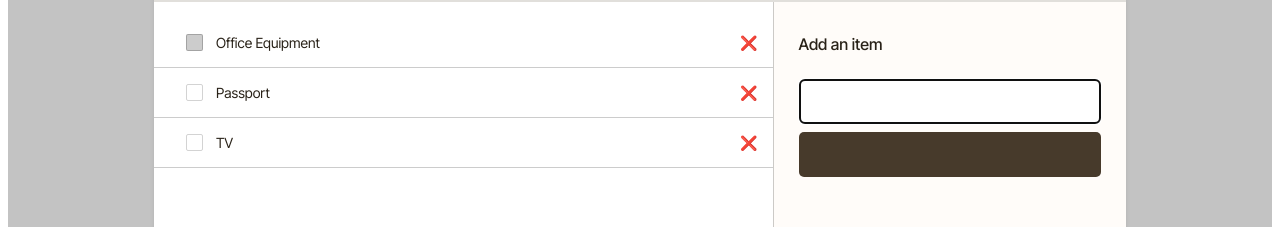
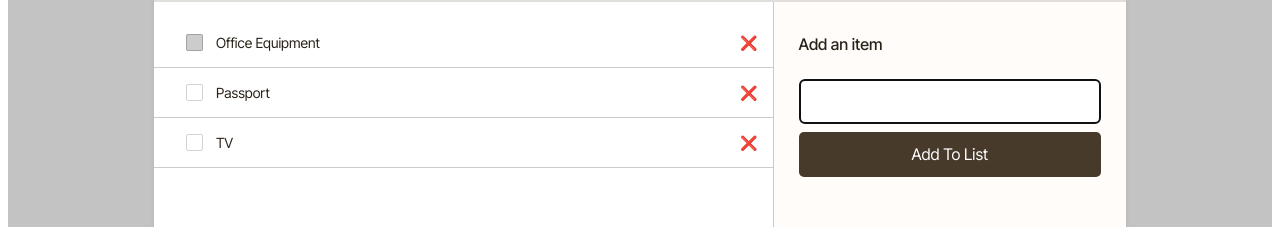
Before and after one commit to jonthedev/pack-and-move, a React (Vite) app: page / in a window 1280 px wide. Shown: the part 217-444 px from the top of the page. Built offline with nearby package versions, Linux system fonts and the light colour scheme.

Commit message:
fix: text in Button component not rendering

```diff
--- a/src/components/Feat/Button/Button.jsx
+++ b/src/components/Feat/Button/Button.jsx
@@ -1,6 +1,6 @@
 import styles from "./Button.module.css"
 
-export const Button = ({ onClick, buttonType, text }) => {
+export const Button = ({ onClick, buttonType, children }) => {
   return (
     <button
       className={
@@ -10,7 +10,7 @@ export const Button = ({ onClick, buttonType, text }) => {
       }
       onClick={onClick}
     >
-      {text}
+      {children}
     </button>
   )
 }
--- a/src/components/Feat/ButtonGroup/ButtonGroup.jsx
+++ b/src/components/Feat/ButtonGroup/ButtonGroup.jsx
@@ -34,7 +34,9 @@ export const ButtonGroup = ({
           text={button.text}
           onClick={button.onClick}
           buttonType="secondary"
-        />
+        >
+          {button.text}
+        </Button>
       ))}
     </div>
   )
```
